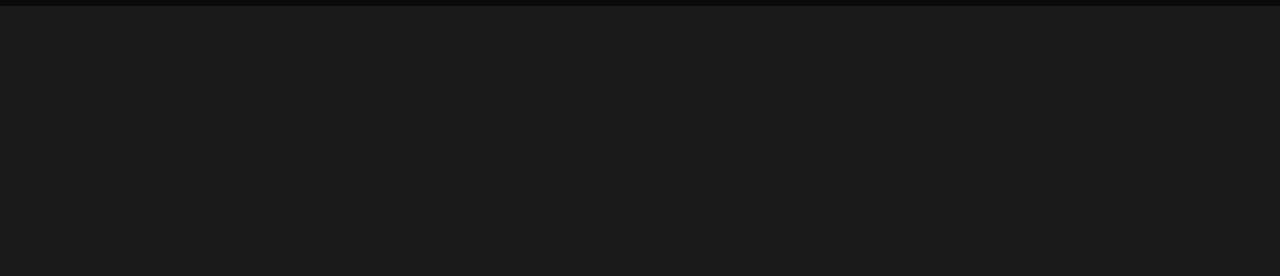
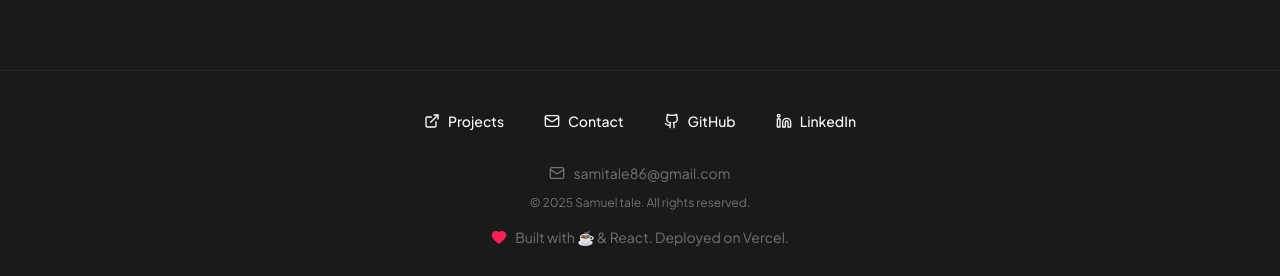
Before and after one commit to sami855-ux/Portfolio, a React (Vite) app: page /Projects in a window 1280 px wide. Shown: the part 6962-7238 px from the top of the page. Before the commit the page ends 6968 px from the top, so only its background shows below. Built offline with nearby package versions, Linux system fonts and the light colour scheme.

Commit message:
refactor MainProjects component layout and styling; add Footer component

```diff
--- a/src/pages/MainProjects.tsx
+++ b/src/pages/MainProjects.tsx
@@ -6,6 +6,7 @@
 import { useEffect } from "react"
 
 import taxImg from "../assets/ta.png"
+import { Footer } from "./Footer"
 // import itImg from "../assets/it.png"
 
 const projects: Project[] = [
@@ -207,7 +208,8 @@
   }, [])
 
   return (
-    <div className="min-h-screen bg-[#0a0a0a] text-white py-20 px-4 sm:px-8">
+    <>
+      <div className="min-h-screen bg-[#1a1a1a] text-white py-20 px-4 sm:px-8">
         <Header />
         <motion.div
           initial={{ opacity: 0, y: 20 }}
@@ -340,7 +342,9 @@
                     </div>
                     <div>
                       <h3 className="font-semibold mb-2">Solutions</h3>
-                    <p className="text-gray-400 text-sm">{project.solutions}</p>
+                      <p className="text-gray-400 text-sm">
+                        {project.solutions}
+                      </p>
                     </div>
                     <div className="md:col-span-2">
                       <h3 className="font-semibold mb-2">Results</h3>
@@ -412,7 +416,8 @@
                             className="w-2 h-2 rounded-full bg-gray-700"
                             animate={{
                               scale: dot === 2 ? [1, 1.1, 1] : 1,
-                            backgroundColor: dot === 2 ? "#a855f7" : "#374151",
+                              backgroundColor:
+                                dot === 2 ? "#a855f7" : "#374151",
                             }}
                             transition={{
                               duration: 2,
@@ -508,5 +513,7 @@
           </div>
         </motion.div>
       </div>
+      <Footer />
+    </>
   )
 }
```
Lines whose indentation alone changed are shown as unchanged.
